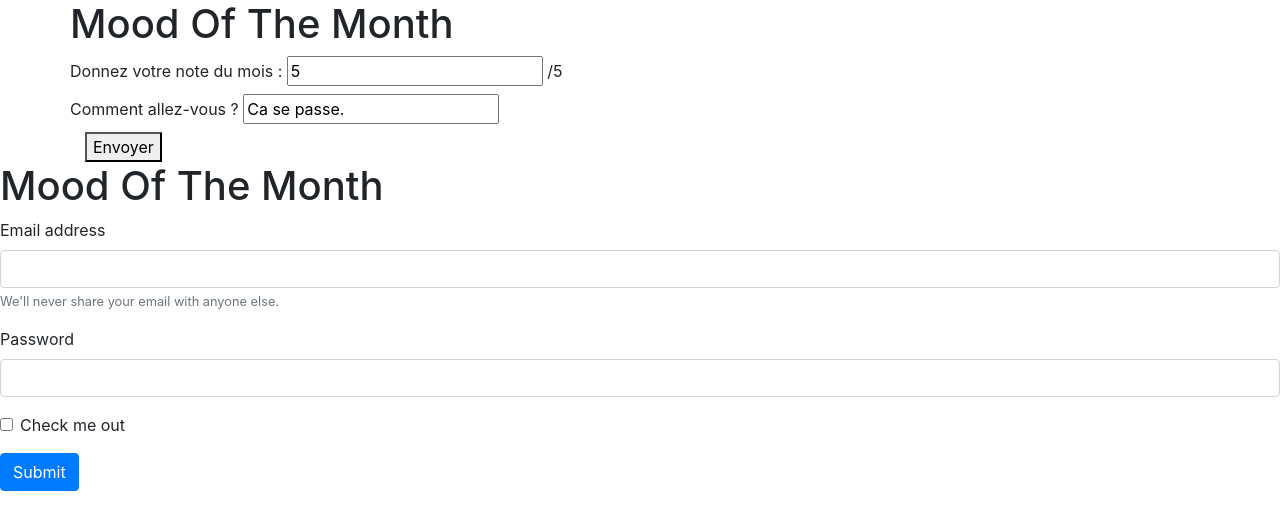
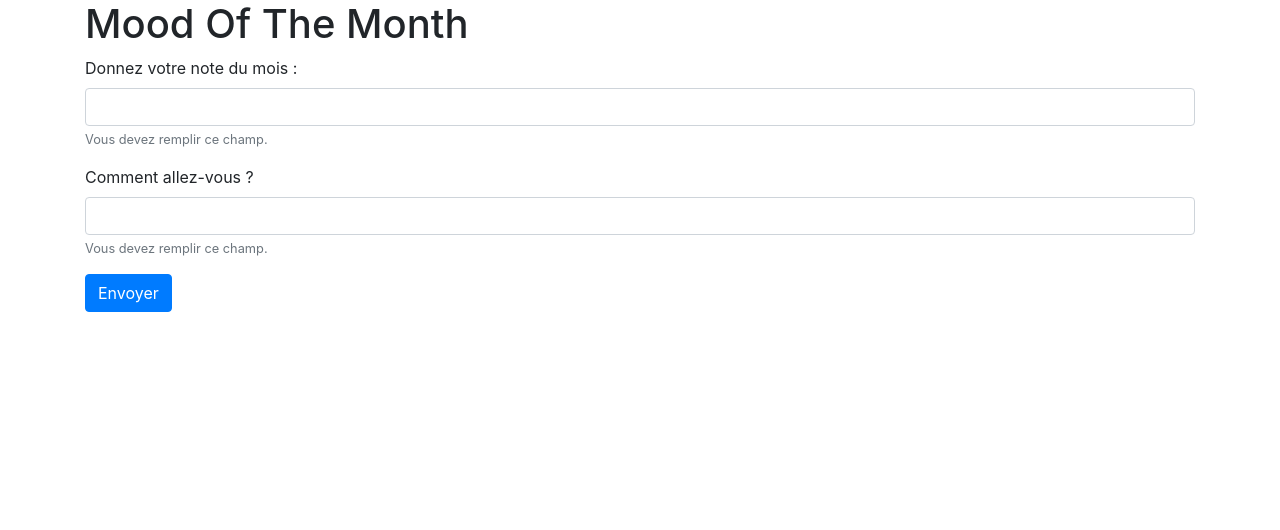
Before and after one commit to Vitush19/MOTM-Cours, an Angular app in the folder front/: page /mail-template in a window 1280 px wide. Shown: the top 530 px of the page. Built offline with nearby package versions, Linux system fonts and the light colour scheme.

Commit message:
récupération du template pour la modification fonctionnelle

```diff
--- a/front/src/app/mail-template/mail-template.component.html
+++ b/front/src/app/mail-template/mail-template.component.html
@@ -1,37 +1,16 @@
-<div class="container">
-  <div class="row">
-    <h1>Mood Of The Month</h1>
-  </div>
-  <div class="row">
-    <label> {{ mail.msgNote }}
-      <input [(ngModel)]="mail.note" placeholder="5"/> /5
-    </label>
-  </div>
-  <div class="row">
-    <label> {{ mail.titre }}
-      <input [(ngModel)]="mail.commentaire" placeholder="Donnez votre avis"/>
-    </label>
-  </div>
-  <button>Envoyer</button>
-</div>
-
-
-<div>
+<div class="container ">
   <form>
     <h1>Mood Of The Month</h1>
     <div class="form-group">
-      <label for="exampleInputEmail1">Email address</label>
-      <input type="email" class="form-control" id="exampleInputEmail1" aria-describedby="emailHelp">
-      <small id="emailHelp" class="form-text text-muted">We'll never share your email with anyone else.</small>
+      <label for="msgNote">{{ mail.msgNote }}</label>
+      <input type="text" class="form-control"  id="msgNote" aria-describedby="msgNoteHelp">
+      <small id="msgNoteHelp" class="form-text text-muted">Vous devez remplir ce champ.</small>
     </div>
     <div class="form-group">
-      <label for="exampleInputPassword1">Password</label>
-      <input type="password" class="form-control" id="exampleInputPassword1">
+      <label for="title">{{ mail.titre }} </label>
+      <input type="text" class="form-control" id="title" aria-describedby="titleHelp">
+      <small id="titleHelp" class="form-text text-muted">Vous devez remplir ce champ.</small>
     </div>
-    <div class="form-group form-check">
-      <input type="checkbox" class="form-check-input" id="exampleCheck1">
-      <label class="form-check-label" for="exampleCheck1">Check me out</label>
-    </div>
-    <button type="submit" class="btn btn-primary">Submit</button>
+    <button type="submit" class="btn btn-primary">Envoyer</button>
   </form>
 </div>
--- a/front/src/app/template/template.component.html
+++ b/front/src/app/template/template.component.html
@@ -1,12 +1,21 @@
+<div class="container">
+
   <h1>Template du Mood Of The Month</h1>
   <div>
-  <label> {{ mail.msgNote }}
-    <input [(ngModel)]="mail.msgNote" placeholder="Changez votre texte"/>
+    <label> {{ template[0].msgNote }}
+      <div class="input-group mb-3">
+        <input [(ngModel)]="template[0].msgNote" class="form-control"/>
+      </div>
+
     </label>
   </div>
   <div>
-  <label> {{ mail.titre }}
-    <input [(ngModel)]="mail.titre" placeholder="changez votre texte"/>
+    <label> {{ template[0].title }}
+      <div class="input-group mb-3">
+        <input [(ngModel)]="template[0].title" class="form-control"/>
+      </div>
+      <small class="form-text text-muted">Vous devez remplir les deux champs.</small>
     </label>
   </div>
-<button>Modifier</button>
+  <button class="btn btn-primary">Modifier</button>
+</div>
--- a/front/src/app/template/template.component.ts
+++ b/front/src/app/template/template.component.ts
@@ -1,6 +1,6 @@
 import { Component, OnInit } from '@angular/core';
-import { Mail } from '../mail';
-
+import { Template } from '../models/template.model';
+import { TemplatesService } from '../services/templates.service';
 @Component({
   selector: 'app-template',
   templateUrl: './template.component.html',
@@ -9,16 +9,18 @@ import { Mail } from '../mail';
 export class TemplateComponent implements OnInit {
 
   //codé en dur mais à revoir avec le back
-  mail: Mail = {
-    msgNote: "Donnez votre note du mois :",
-    note: 5,
-    titre: "Comment allez-vous ?",
-    commentaire: "Ca se passe."
-  }
+  // mail: Mail = {
+  //   msgNote: "Donnez votre note du mois :",
+  //   note: 5,
+  //   titre: "Comment allez-vous ?",
+  //   commentaire: "Ca se passe."
+  // }
+  template: Template[];
 
-  constructor() { }
+  constructor(private templateService: TemplatesService) { }
 
   ngOnInit(): void {
+    this.templateService.getTemplate().subscribe(template => this.template = template)
   }
 
 }
```
Lines whose indentation alone changed are shown as unchanged.
